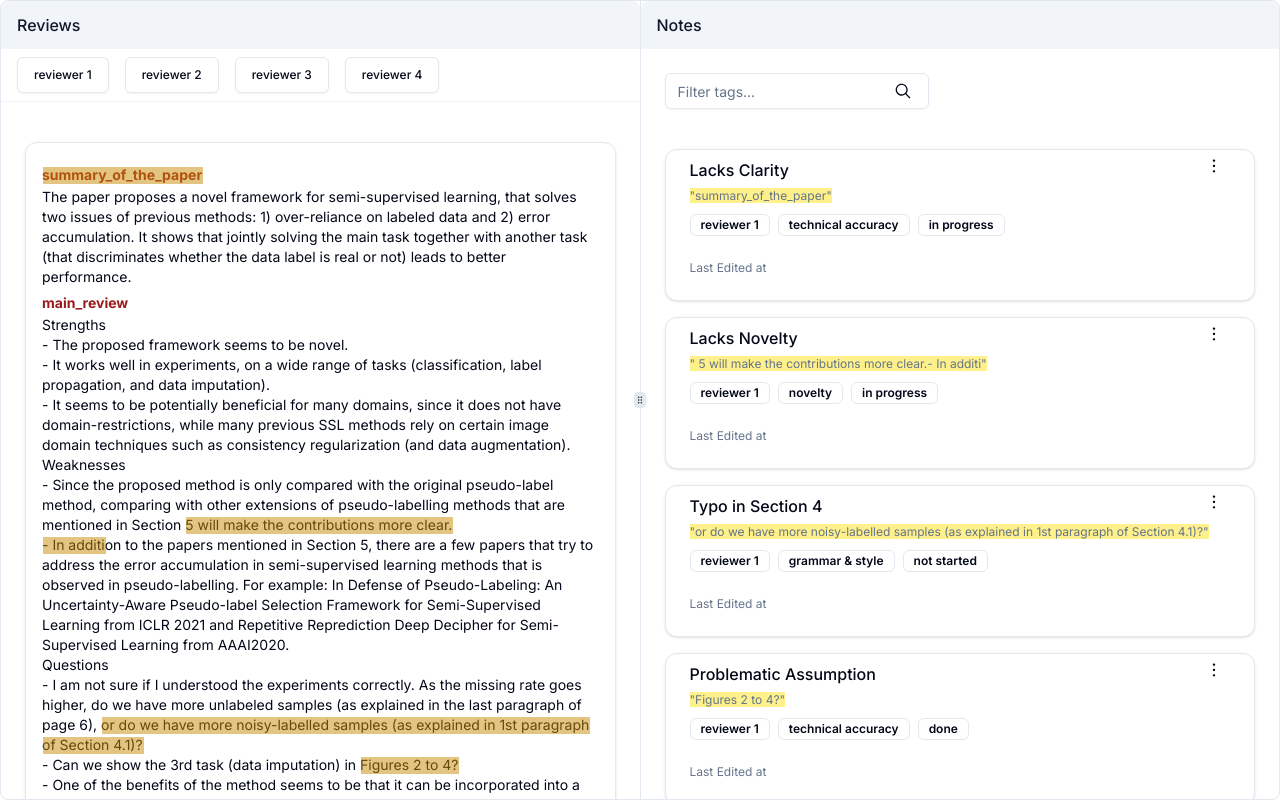
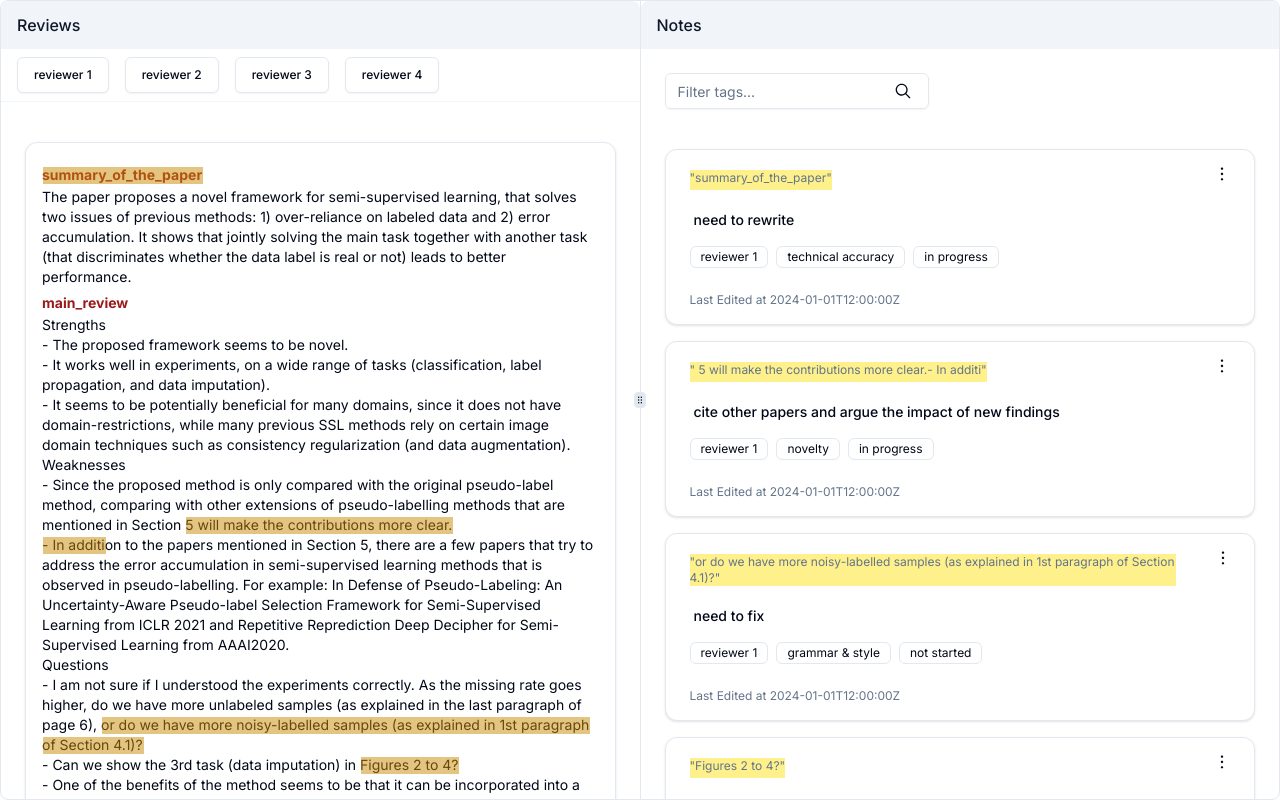
Before and after one commit to EdwardNew/revision-support, a Next.js app: page / in a window 1280 px wide. Built offline with nearby package versions, Linux system fonts and the light colour scheme; data requests are answered from the project's data file.

Commit message:
feat: added functionality for deleting notes

```diff
--- a/app/page.tsx
+++ b/app/page.tsx
@@ -352,6 +352,7 @@ export default function Page() {
                                     <IssueCard
                                         key={issue.title}
                                         issue={issue}
+                                        setAllIssues={setAllIssues}
                                     />
                                 ))}
                             {/* {currentIssue ? (
--- /dev/null
+++ b/components/DeleteIssueDialog.tsx
@@ -0,0 +1,78 @@
+import {
+    Dialog,
+    DialogContent,
+    DialogHeader,
+    DialogTitle,
+    DialogDescription,
+    DialogFooter,
+} from "@/components/ui/dialog";
+import { Button } from "@/components/ui/button";
+
+import type { Issue } from "@/app/page";
+import { useRef } from "react";
+
+type DeleteIssueDialogProps = {
+    issueTitle: string;
+    setShowDeleteIssue: React.Dispatch<React.SetStateAction<boolean>>;
+    setAllIssues: React.Dispatch<React.SetStateAction<Array<Issue>>>;
+};
+
+export function DeleteIssueDialog({
+    issueTitle,
+    setShowDeleteIssue,
+    setAllIssues,
+}: DeleteIssueDialogProps) {
+    const cancelBtn = useRef<HTMLButtonElement | null>(null);
+
+    function handleDeleteIssue() {
+        setAllIssues((prevIssues) =>
+            [...prevIssues].filter((issue) => issue.title !== issueTitle)
+        );
+    }
+
+    return (
+        <Dialog
+            defaultOpen
+            onOpenChange={(open) => {
+                setShowDeleteIssue(open);
+            }}
+        >
+            <DialogContent
+                className="sm:max-w-[425px]"
+                onOpenAutoFocus={(e) => {
+                    e.preventDefault();
+                    cancelBtn.current?.focus();
+                }}
+            >
+                <DialogHeader>
+                    <DialogTitle>Permanently Delete Comment</DialogTitle>
+                    <DialogDescription>
+                        Are you sure you want to permanently delete this
+                        comment? This action cannot be undone.
+                    </DialogDescription>
+                </DialogHeader>
+                <DialogFooter>
+                    <Button
+                        variant="destructive"
+                        onClick={() => {
+                            handleDeleteIssue();
+                            setShowDeleteIssue(false);
+                        }}
+                    >
+                        Delete Comment
+                    </Button>
+
+                    <Button
+                        ref={cancelBtn}
+                        variant="outline"
+                        onClick={() => {
+                            setShowDeleteIssue(false);
+                        }}
+                    >
+                        Cancel
+                    </Button>
+                </DialogFooter>
+            </DialogContent>
+        </Dialog>
+    );
+}
--- a/components/IssueCard.tsx
+++ b/components/IssueCard.tsx
@@ -1,4 +1,9 @@
-import { Card, CardContent, CardFooter } from "@/components/ui/card";
+import {
+    Card,
+    CardHeader,
+    CardContent,
+    CardFooter,
+} from "@/components/ui/card";
 import {
     DropdownMenu,
     DropdownMenuContent,
@@ -11,7 +16,7 @@ import {
     DotsVerticalIcon,
     TrashIcon,
     Pencil2Icon,
-    CheckCircledIcon,
+    CheckIcon,
 } from "@radix-ui/react-icons";
 
 import { Button } from "@/components/ui/button";
@@ -19,12 +24,19 @@ import { Button } from "@/components/ui/button";
 import { Badge } from "@/components/ui/badge";
 import type { Issue } from "@/app/page";
 
+import { DeleteIssueDialog } from "@/components/DeleteIssueDialog";
+import { useState } from "react";
+
 type IssueCardProps = {
     issue: Issue;
+    setAllIssues: React.Dispatch<React.SetStateAction<Array<Issue>>>;
 };
 
-export function IssueCard({ issue }: IssueCardProps) {
+export function IssueCard({ issue, setAllIssues }: IssueCardProps) {
+    const [showDeleteIssue, setShowDeleteIssue] = useState<boolean>(false);
+
     return (
+        <>
             <Card
                 id={issue.title}
                 onClick={() => {
@@ -44,14 +56,17 @@ export function IssueCard({ issue }: IssueCardProps) {
                 }}
                 className="hover: cursor-pointer hover:bg-slate-100"
             >
-            <CardContent>
+                <CardHeader className="py-5">
                     <div className="flex justify-between">
-                    <h3 className="font-medium mt-2">{issue.title}</h3>
+                        {/* <h3 className="font-medium mt-2">{issue.title}</h3> */}
+                        <p className="text-muted-foreground bg-yellow-200 text-xs mr-8">
+                            {`"${issue.highlight.text}"`}
+                        </p>
                         <DropdownMenu>
                             <DropdownMenuTrigger asChild>
                                 <Button
                                     variant="ghost"
-                                className="h-8 w-8 p-0 hover:bg-slate-200"
+                                    className="h-8 w-8 p-0 hover:bg-slate-200 -mr-2 -mt-3"
                                     onClick={(e) => e.stopPropagation()}
                                 >
                                     <span className="sr-only">Open menu</span>
@@ -60,7 +75,9 @@ export function IssueCard({ issue }: IssueCardProps) {
                             </DropdownMenuTrigger>
                             <DropdownMenuContent align="end">
                                 <DropdownMenuItem
-                                onClick={(e) => e.stopPropagation()}
+                                    onClick={(e) => {
+                                        e.stopPropagation();
+                                    }}
                                 >
                                     <Pencil2Icon className="w-4 h-4 mr-2" />
                                     Edit
@@ -68,12 +85,16 @@ export function IssueCard({ issue }: IssueCardProps) {
                                 <DropdownMenuItem
                                     onClick={(e) => e.stopPropagation()}
                                 >
-                                <CheckCircledIcon className="w-4 h-4 mr-2" />
-                                Update Status
+                                    <CheckIcon className="w-4 h-4 mr-2" />
+                                    Resolve
                                 </DropdownMenuItem>
                                 <DropdownMenuSeparator />
                                 <DropdownMenuItem
-                                onClick={(e) => e.stopPropagation()}
+                                    onClick={(e) => {
+                                        e.stopPropagation();
+                                        setShowDeleteIssue(true);
+                                    }}
+                                    className="hover:text-red-400"
                                 >
                                     <TrashIcon className="w-4 h-4 mr-2" />
                                     Delete
@@ -81,23 +102,37 @@ export function IssueCard({ issue }: IssueCardProps) {
                             </DropdownMenuContent>
                         </DropdownMenu>
                     </div>
-                <p className="text-muted-foreground bg-yellow-200 inline text-xs">
-                    {`"${issue.highlight.text}"`}
+                </CardHeader>
+                <CardContent>
+                    <p className="text-sm font-medium pb-2 pl-1">
+                        {issue.comment}
                     </p>
                     <div className="flex items-center gap-2 mt-2">
-                    {Object.entries(issue.tags).map(([tagCategory, tag]) => (
+                        {Object.entries(issue.tags).map(
+                            ([tagCategory, tag]) => (
                                 <Badge
                                     key={`${issue.title}-${tag}-tag`}
                                     variant="outline"
+                                    className="font-normal"
                                 >
                                     {tag}
                                 </Badge>
-                    ))}
+                            )
+                        )}
                     </div>
                 </CardContent>
-            <CardFooter className="text-xs text-muted-foreground">
+                <CardFooter className="pb-4 text-xs text-muted-foreground">
                     Last Edited at {issue.timestamp}
                 </CardFooter>
             </Card>
+
+            {showDeleteIssue && (
+                <DeleteIssueDialog
+                    issueTitle={issue.title}
+                    setShowDeleteIssue={setShowDeleteIssue}
+                    setAllIssues={setAllIssues}
+                />
+            )}
+        </>
     );
 }
--- a/data/db.json
+++ b/data/db.json
@@ -72,6 +72,7 @@
                 "type": "technical accuracy",
                 "status": "in progress"
             },
+            "timestamp": "2024-01-01T12:00:00Z",
             "highlight": {
                 "text": "summary_of_the_paper",
                 "startElementXPath": "//*[@id='reviewer 1']/div/div[1]/p[1]",
@@ -88,6 +89,7 @@
                 "type": "novelty",
                 "status": "in progress"
             },
+            "timestamp": "2024-01-01T12:00:00Z",
             "highlight": {
                 "text": " 5 will make the contributions more clear.- In additi",
                 "startElementXPath": "//*[@id='reviewer 1']/div/div[2]/p[8]",
@@ -104,6 +106,7 @@
                 "type": "grammar & style",
                 "status": "not started"
             },
+            "timestamp": "2024-01-01T12:00:00Z",
             "highlight": {
                 "text": "or do we have more noisy-labelled samples (as explained in 1st paragraph of Section 4.1)?",
                 "startElementXPath": "//*[@id='reviewer 1']/div/div[2]/p[12]",
@@ -120,6 +123,7 @@
                 "type": "technical accuracy",
                 "status": "done"
             },
+            "timestamp": "2024-01-01T12:00:00Z",
             "highlight": {
                 "text": "Figures 2 to 4?",
                 "startElementXPath": "//*[@id='reviewer 1']/div/div[2]/p[13]",
```
Lines whose indentation alone changed are shown as unchanged.
